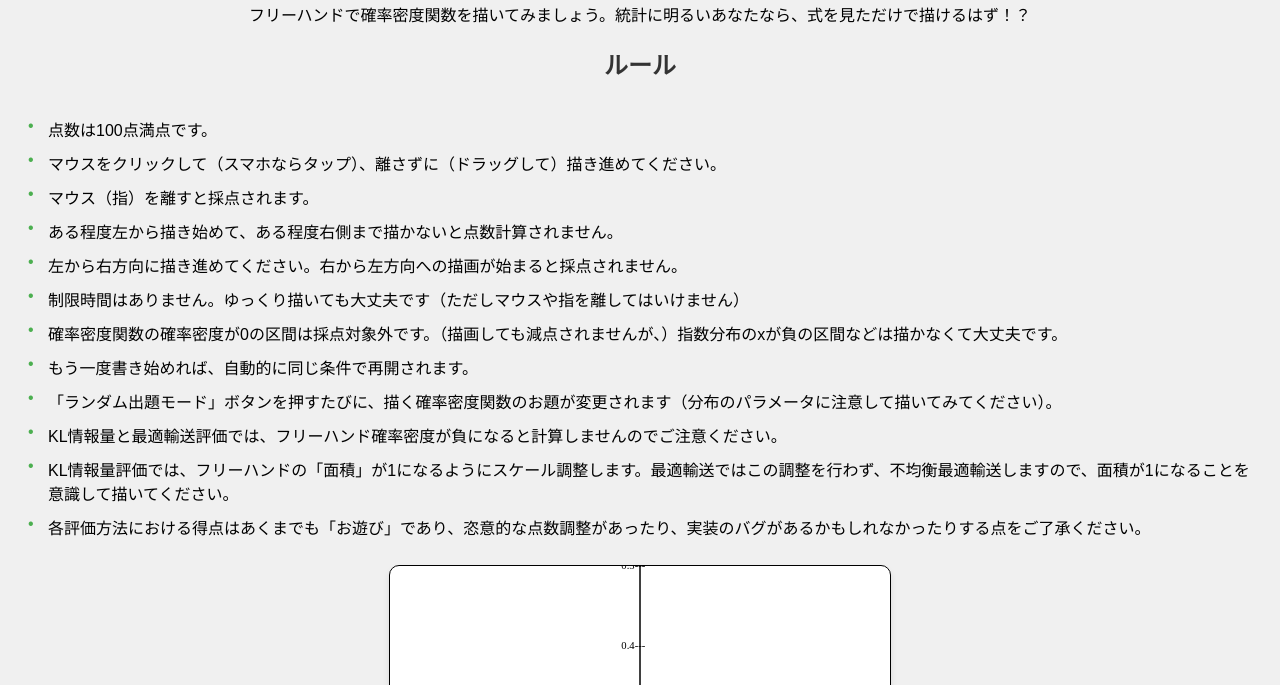
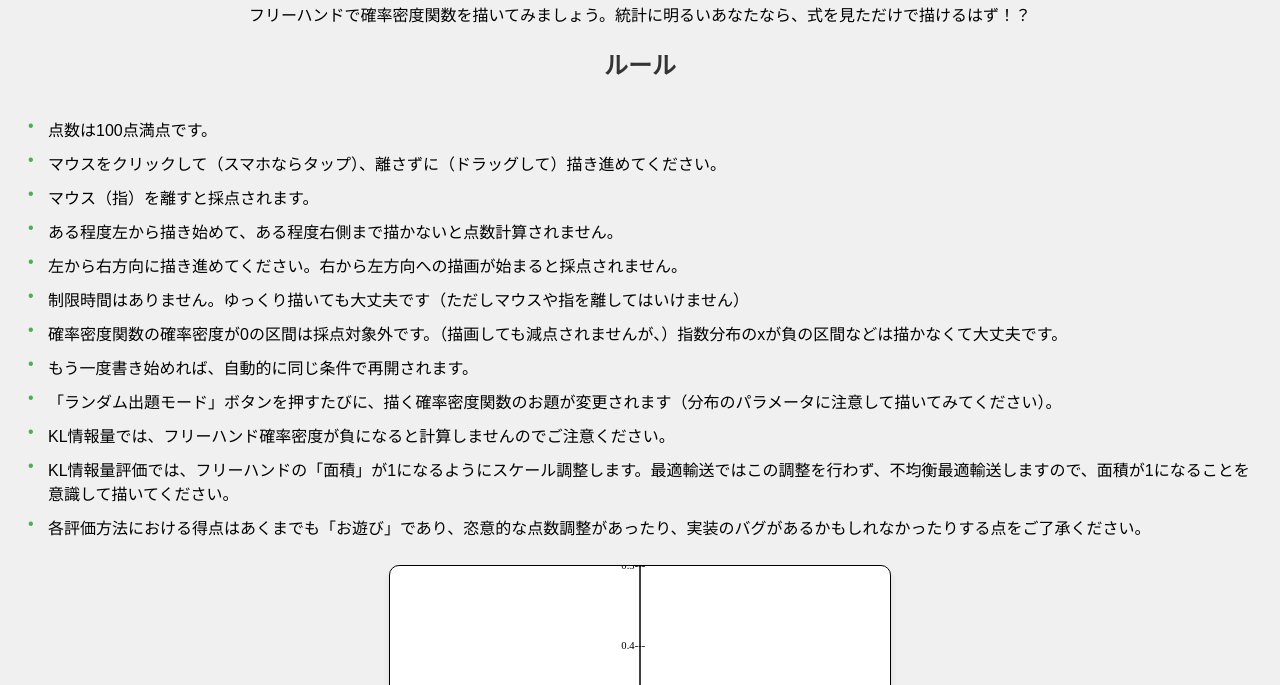
Before and after one commit to atsushi-green/PDF-compete, a plain HTML site: page index.html in a window 1280 px wide. Shown: the part 115-800 px from the top of the page. Drawn offline with nearby package versions, Linux system fonts and the light colour scheme.

Commit message:
説明文の更新

```diff
--- a/index.html
+++ b/index.html
@@ -95,7 +95,7 @@
         <li>確率密度関数の確率密度が0の区間は採点対象外です。（描画しても減点されませんが、）指数分布のxが負の区間などは描かなくて大丈夫です。</li>
         <li>もう一度書き始めれば、自動的に同じ条件で再開されます。</li>
         <li>「ランダム出題モード」ボタンを押すたびに、描く確率密度関数のお題が変更されます（分布のパラメータに注意して描いてみてください）。</li>
-        <li>KL情報量と最適輸送評価では、フリーハンド確率密度が負になると計算しませんのでご注意ください。</li>
+        <li>KL情報量では、フリーハンド確率密度が負になると計算しませんのでご注意ください。</li>
         <li>KL情報量評価では、フリーハンドの「面積」が1になるようにスケール調整します。最適輸送ではこの調整を行わず、不均衡最適輸送しますので、面積が1になることを意識して描いてください。</li>
         <li>各評価方法における得点はあくまでも「お遊び」であり、恣意的な点数調整があったり、実装のバグがあるかもしれなかったりする点をご了承ください。</li>
 
```
